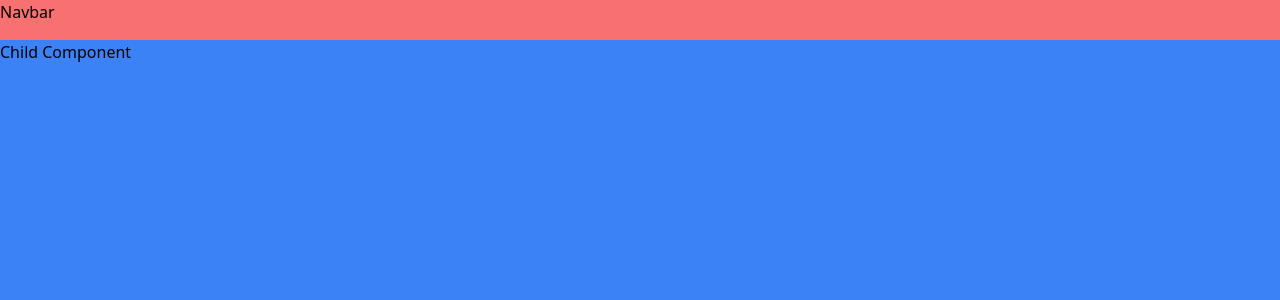
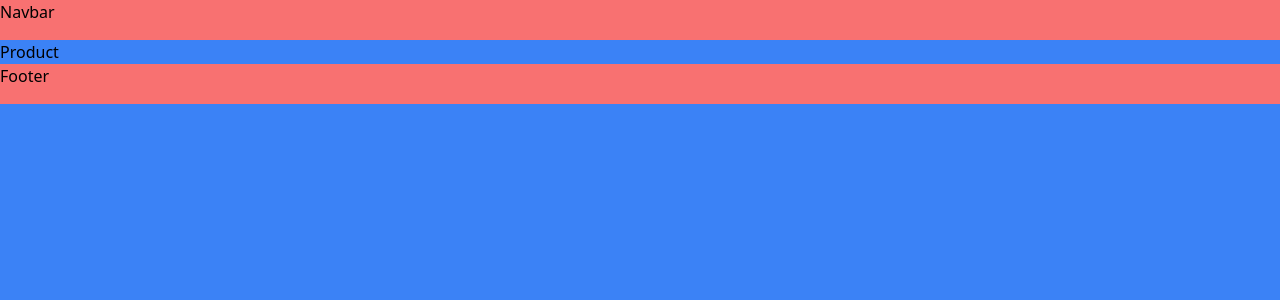
Before and after one commit to pouyasdz/React-Store, a React (Create React App) app: page /product/1 in a window 1280 px wide. Shown: the top 300 px of the page. Built offline with nearby package versions, Linux system fonts and the light colour scheme.

Commit message:
config router

```diff
--- a/src/App.tsx
+++ b/src/App.tsx
@@ -1,12 +1,31 @@
 import Container from "./container";
+import {BrowserRouter as Router, Route, Routes} from "react-router-dom";
+import Home from "./page/home";
+import Product from "./page/product";
+import CategoryOverview from "./page/category/CategoryOverview";
+import CategoryProducts from "./page/category/CategoryProducts";
+import Cart from "./page/cart";
 
 function App() {
   return (
-    <div className="app">
-      <Container>
-        <div style={{height:"100vh"}}>Child Component</div>
-      </Container>
-    </div>
+    <Router>
+      <Routes>
+        <Route path="/" element={ <Container children={<Home/>}/> }/>
+
+        <Route path="category">
+          <Route path="all" element={ <Container children={<CategoryOverview/>}/> }/>
+          <Route path=":id" element={ <Container children={<CategoryProducts/>}/> }/>
+        </Route>
+
+        <Route path="product">
+          <Route path=":id" element={ <Container children={<Product/>}/> }/>
+        </Route>
+
+        <Route path="cart">
+          <Route path=":id" element={ <Container children={<Cart/>}/> }/>
+        </Route>
+      </Routes>
+    </Router>
   );
 }
 
--- /dev/null
+++ b/src/page/cart/index.tsx
@@ -0,0 +1,9 @@
+import React from 'react'
+
+function Cart() {
+  return (
+    <div>Cart</div>
+  )
+}
+
+export default Cart
--- /dev/null
+++ b/src/page/category/CategoryOverview.tsx
@@ -0,0 +1,9 @@
+import React from 'react'
+
+function CategoryOverview() {
+  return (
+    <div>CategoryOverview</div>
+  )
+}
+
+export default CategoryOverview
--- /dev/null
+++ b/src/page/category/CategoryProducts.tsx
@@ -0,0 +1,9 @@
+import React from 'react'
+
+function CategoryProducts() {
+  return (
+    <div>CategoryProducts</div>
+  )
+}
+
+export default CategoryProducts
--- /dev/null
+++ b/src/page/home/index.tsx
@@ -0,0 +1,9 @@
+import React from 'react'
+
+function Home() {
+  return (
+    <div>Home</div>
+  )
+}
+
+export default Home
--- /dev/null
+++ b/src/page/product/index.tsx
@@ -0,0 +1,9 @@
+import React from 'react'
+
+function Product() {
+  return (
+    <div>Product</div>
+  )
+}
+
+export default Product
```
